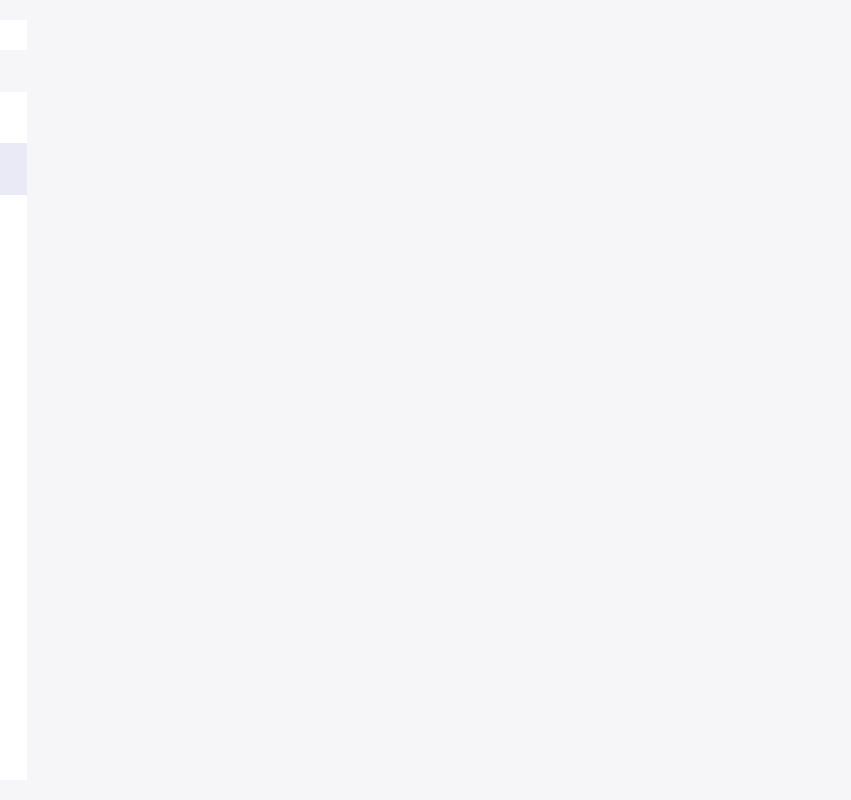
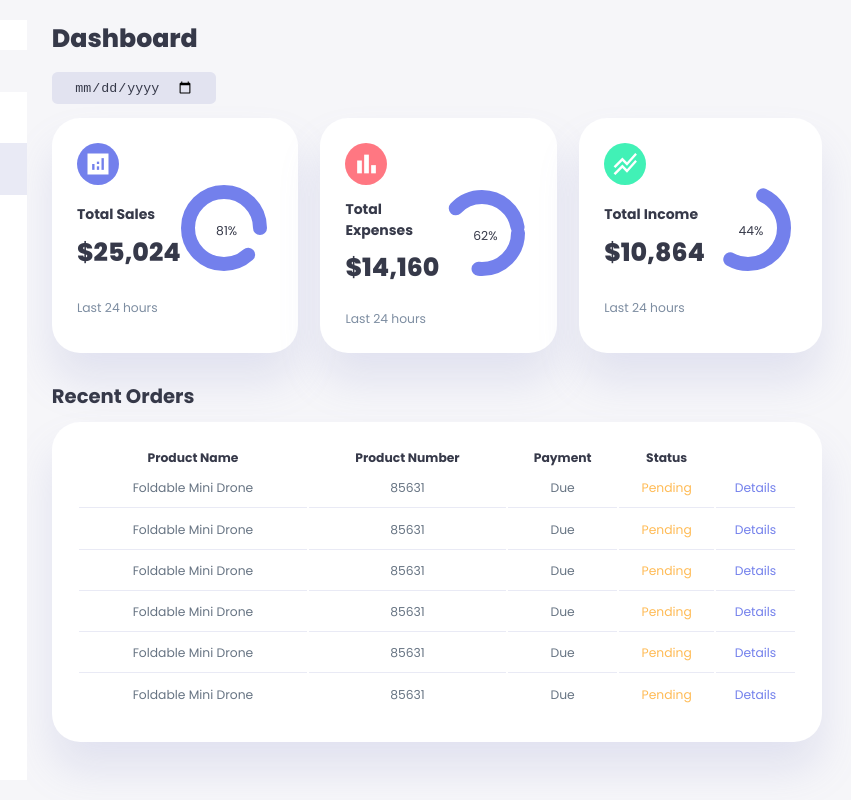
Before and after one commit to X-hung/dashboard-html-css-js-egator, a plain HTML site: page index.html in a window 1280 px wide. Shown: the full height of the page, 195-1046 px from the left. Drawn offline with Linux system fonts and the light colour scheme.

Commit message:
add main area

```diff
--- a/index.html
+++ b/index.html
@@ -14,7 +14,7 @@
         rel="stylesheet">
     <!-- STYLE SHEET -->
     <link rel="stylesheet" href="./public/css/style.css">
-    <title>Document</title>
+    <title>Responsive Dashboard - HTML/CSS/JavaScript</title>
 </head>
 
 <body>
@@ -73,6 +73,127 @@
                 </a>
             </div>
         </aside>
+        <!-- END OF ASIDE -->
+        <main>
+            <h1>Dashboard</h1>
+
+            <div class="date">
+                <input type="date" name="" id="">
+            </div>
+
+            <div class="insights">
+                <div class="sales">
+                    <span class="material-icons-sharp">analytics</span>
+                    <div class="middle">
+                        <div class="left">
+                            <h3>Total Sales</h3>
+                            <h1>$25,024</h1>
+                        </div>
+                        <div class="progress">
+                            <svg>
+                                <circle cx="38" cy="38" r="36"></circle>
+                            </svg>
+                            <div class="number">81%</div>
+                        </div>
+                    </div>
+                    <div class="text-muted">Last 24 hours</div>
+                </div>
+                <!-- END OF SALES -->
+                <div class="expenses">
+                    <span class="material-icons-sharp">bar_chart</span>
+                    <div class="middle">
+                        <div class="left">
+                            <h3>Total Expenses</h3>
+                            <h1>$14,160</h1>
+                        </div>
+                        <div class="progress">
+                            <svg>
+                                <circle cx="38" cy="38" r="36"></circle>
+                            </svg>
+                            <div class="number">62%</div>
+                        </div>
+                    </div>
+                    <div class="text-muted">Last 24 hours</div>
+                </div>
+                <!-- END OF EXPENSES -->
+                <div class="income">
+                    <span class="material-icons-sharp">stacked_line_chart</span>
+                    <div class="middle">
+                        <div class="left">
+                            <h3>Total Income</h3>
+                            <h1>$10,864</h1>
+                        </div>
+                        <div class="progress">
+                            <svg>
+                                <circle cx="38" cy="38" r="36"></circle>
+                            </svg>
+                            <div class="number">44%</div>
+                        </div>
+                    </div>
+                    <div class="text-muted">Last 24 hours</div>
+                </div>
+                <!-- END OF INCOME -->
+            </div>
+            <!-- END OF INSIGHTS -->
+            <div class="recent-orders">
+                <h2>Recent Orders</h2>
+                <table>
+                    <thead>
+                        <tr>
+                            <th>Product Name</th>
+                            <th>Product Number</th>
+                            <th>Payment</th>
+                            <th>Status</th>
+                        </tr>
+                    </thead>
+                    <tbody>
+                        <tr>
+                            <td>Foldable Mini Drone</td>
+                            <td>85631</td>
+                            <td>Due</td>
+                            <td class="warning">Pending</td>
+                            <td class="primary">Details</td>
+                        </tr>
+                        <tr>
+                            <td>Foldable Mini Drone</td>
+                            <td>85631</td>
+                            <td>Due</td>
+                            <td class="warning">Pending</td>
+                            <td class="primary">Details</td>
+                        </tr>
+                        <tr>
+                            <td>Foldable Mini Drone</td>
+                            <td>85631</td>
+                            <td>Due</td>
+                            <td class="warning">Pending</td>
+                            <td class="primary">Details</td>
+                        </tr>
+                        <tr>
+                            <td>Foldable Mini Drone</td>
+                            <td>85631</td>
+                            <td>Due</td>
+                            <td class="warning">Pending</td>
+                            <td class="primary">Details</td>
+                        </tr>
+                        <tr>
+                            <td>Foldable Mini Drone</td>
+                            <td>85631</td>
+                            <td>Due</td>
+                            <td class="warning">Pending</td>
+                            <td class="primary">Details</td>
+                        </tr>
+                        <tr>
+                            <td>Foldable Mini Drone</td>
+                            <td>85631</td>
+                            <td>Due</td>
+                            <td class="warning">Pending</td>
+                            <td class="primary">Details</td>
+                        </tr>
+                    </tbody>
+                </table>
+                <a href="#" target="_blank" rel="noopener noreferrer"Show all></a>
+            </div>
+        </main>
     </div>
 </body>
 <script src="./public/js/main.js"></script>
```
Also changed, not shown: 1 other file.
